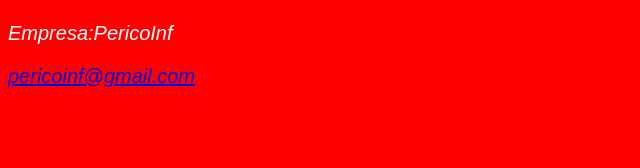
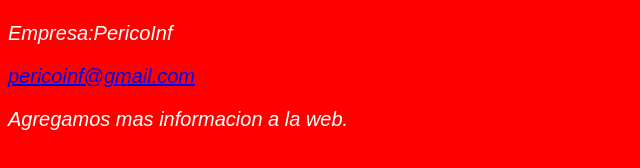
Before and after one commit to pedroangel595-lgtm/Exercise_Unit5_website1, a plain HTML site: page index.html in a window 1280 px wide. Shown: the part 194-362 px from the top of the page, without its empty margins (0-640 px from the left). Drawn offline with Linux system fonts and the light colour scheme.

Commit message:
Agregamos nueva rama y informacion

```diff
--- a/index.html
+++ b/index.html
@@ -15,5 +15,6 @@
     <footer>
         <p>Empresa:PericoInf</p>
         <p><a href="mailto: pericoinf@gmail.com">pericoinf@gmail.com</a></p>
+        <p>Agregamos mas informacion a la web.</p>
     </footer>
 </html>
```
